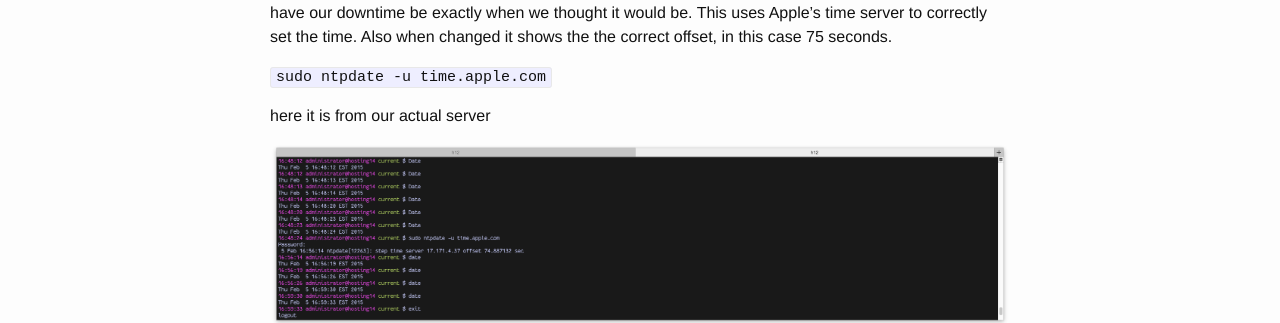
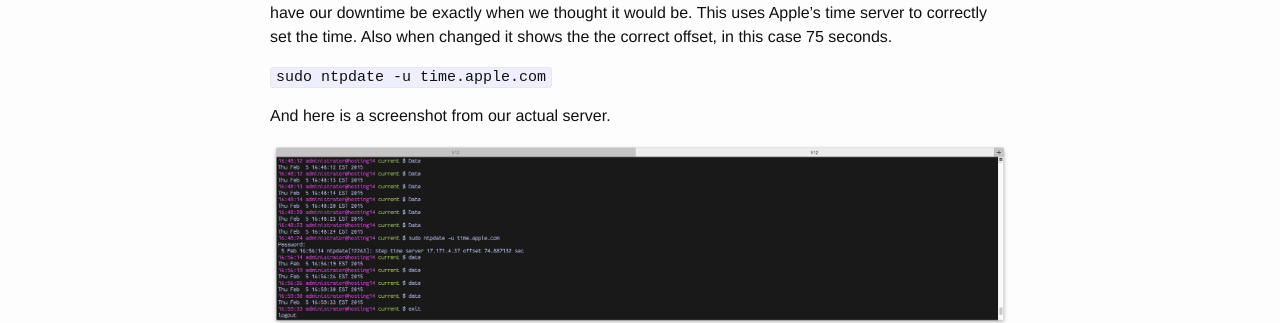
Before and after one commit to danmanstx/dannypetersme, a Jekyll site: the page built from _posts/2015-02-09-reset-server-clock-on-mac.markdown, in a window 1280 px wide. Shown: the part 566-889 px from the top of the page. Built offline with Jekyll 4.4.1, drawn with Linux system fonts in a browser that asks for light colours; nearby versions of some CDN libraries; comment, search, counter and statistics services are not loaded.

Commit message:
better grammar

```diff
--- a/_posts/2015-02-09-reset-server-clock-on-mac.markdown
+++ b/_posts/2015-02-09-reset-server-clock-on-mac.markdown
@@ -23,7 +23,7 @@ Using the follow command we were able to reset the system clock for the mac from
 
 `sudo ntpdate -u time.apple.com`
 
-here it is from our actual server
+And here is a screenshot from our actual server.
 
 ![weird time is weird]({{ site.url }}/assets/time.png)
 
```
Also changed, not shown: about.md (+0 -1 lines), projects.md (+1 -1 lines), resume.md (+1 -1 lines).
